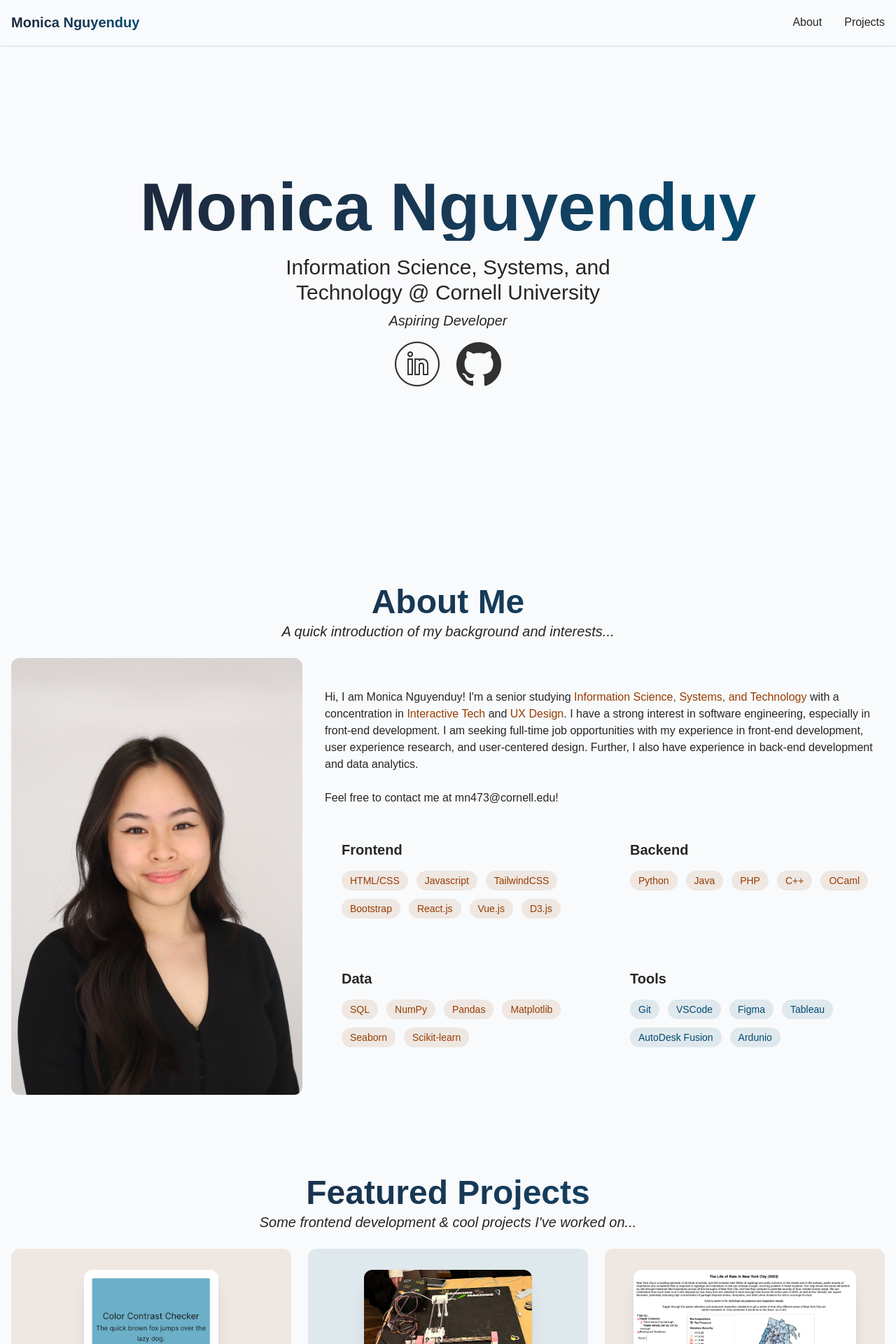
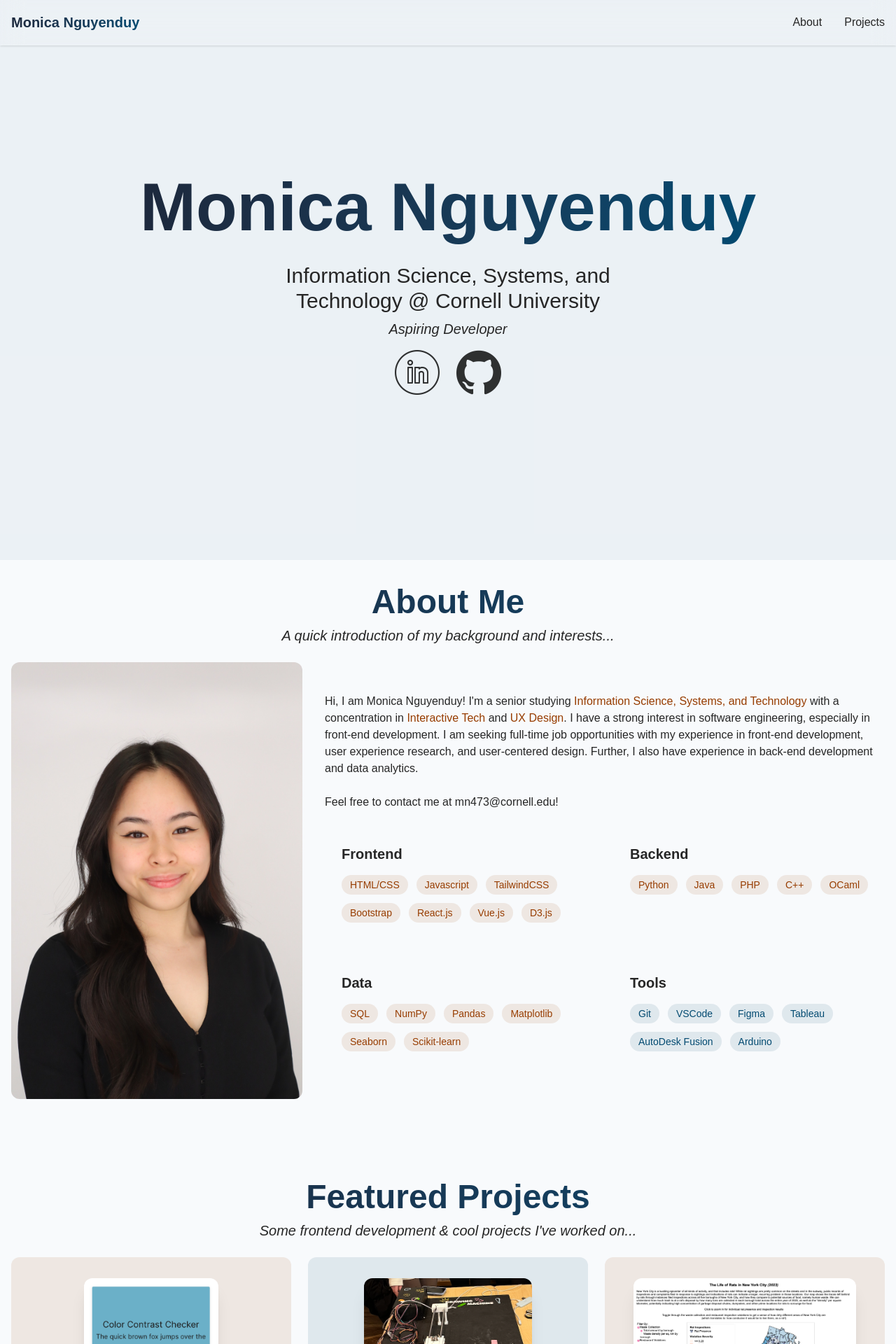
Before and after one commit to mn473/portfolio, a React (Vite) app: page / in a window 1280 px wide. Shown: the top 1920 px of the page at 70% size. Built offline with nearby package versions, Linux system fonts and the light colour scheme; a web font is replaced by a local one.

Commit message:
Fixed spacing on header

```diff
--- a/src/components/MobileMenu.jsx
+++ b/src/components/MobileMenu.jsx
@@ -1,8 +1,4 @@
-import { useEffect } from "react";
-
 export const MobileMenu = ({ menuOpen, setMenuOpen }) => {
-  //TODO: debug menu not closing when open navbar.jsx appear
-
   return (
     <div
       className={`fixed top-0 left-0 w-full bg-neutral-800/80 z-40 flex flex-col items-center justify-center
--- a/src/components/Navbar.jsx
+++ b/src/components/Navbar.jsx
@@ -6,7 +6,7 @@ export const Navbar = ({ menuOpen, setMenuOpen }) => {
   }, [menuOpen]);
 
   return (
-    <nav className="fixed top-0 left-0 w-full z-40 bg-slate-50/90 backdrop-blur-lg border-b border-slate-50/10 shadow-sm">
+    <nav className="fixed top-0 left-0 w-full z-40 bg-slate-50/5 backdrop-blur-lg border-b border-slate-50/10 shadow-sm">
       <div className="max-w-7xl mx-auto px-4">
         <div className="flex justify-between items-center h-16">
           <a
--- a/src/components/sections/About.jsx
+++ b/src/components/sections/About.jsx
@@ -25,7 +25,7 @@ const technology = [
   "Figma",
   "Tableau",
   "AutoDesk Fusion",
-  "Ardunio",
+  "Arduino",
 ];
 
 export const About = () => {
@@ -37,7 +37,7 @@ export const About = () => {
     >
       <RevealOnScroll>
         <div className="max-w-7xl mx-auto px-4">
-          <h2 className="text-4xl md:text-5xl font-bold mb-1 bg-gradient-to-r from-slate-800 to-sky-900 bg-clip-text text-transparent text-center">
+          <h2 className="text-4xl md:text-5xl font-bold mb-1 bg-gradient-to-r from-slate-800 to-sky-900 bg-clip-text text-transparent text-center leading-tight">
             About Me
           </h2>
           <p className="text-neutral-800 md:text-xl italic text-center mb-6">
--- a/src/components/sections/Home.jsx
+++ b/src/components/sections/Home.jsx
@@ -6,11 +6,11 @@ export const Home = () => {
   return (
     <section
       id="home"
-      className="min-h-screen flex items-center justify-center relative"
+      className="min-h-screen flex items-center justify-center relative bg-sky-900/5"
     >
       <RevealOnScroll>
         <div className="text-center z-10 px-4">
-          <h1 className="text-5xl md:text-8xl font-bold mb-5 bg-gradient-to-r from-slate-800 to-sky-900 bg-clip-text text-transparent leading-right">
+          <h1 className="text-5xl md:text-8xl font-bold mb-5 bg-gradient-to-r from-slate-800 to-sky-900 bg-clip-text text-transparent leading-tight">
             Monica Nguyenduy
           </h1>
           <p className="text-neutral-800 md:text-3xl mb-2 max-w-lg mx-auto">
--- a/src/components/sections/Projects.jsx
+++ b/src/components/sections/Projects.jsx
@@ -78,7 +78,7 @@ export const Projects = () => {
     >
       <RevealOnScroll>
         <div className="max-w-7xl mx-auto px-4">
-          <h2 className="text-4xl md:text-5xl font-bold mb-1 bg-gradient-to-r from-slate-800 to-sky-900 bg-clip-text text-transparent text-center">
+          <h2 className="text-4xl md:text-5xl font-bold mb-1 bg-gradient-to-r from-slate-800 to-sky-900 bg-clip-text text-transparent text-center leading-tight">
             Featured Projects
           </h2>
           <p className="text-neutral-800 md:text-xl italic text-center mb-6">
```
